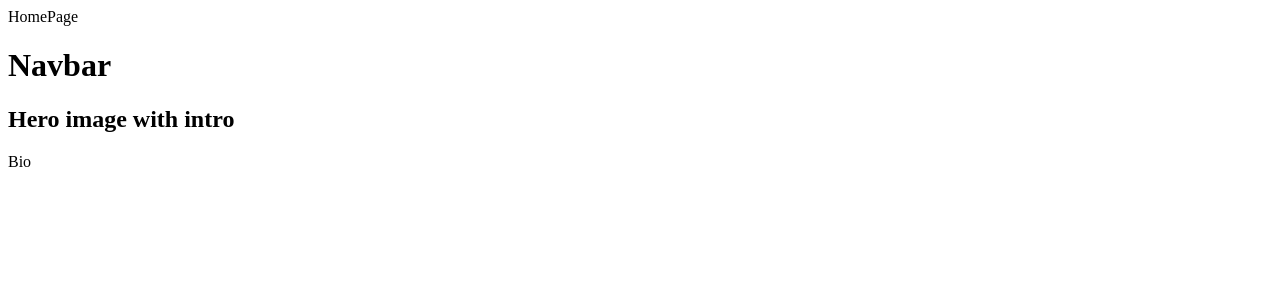
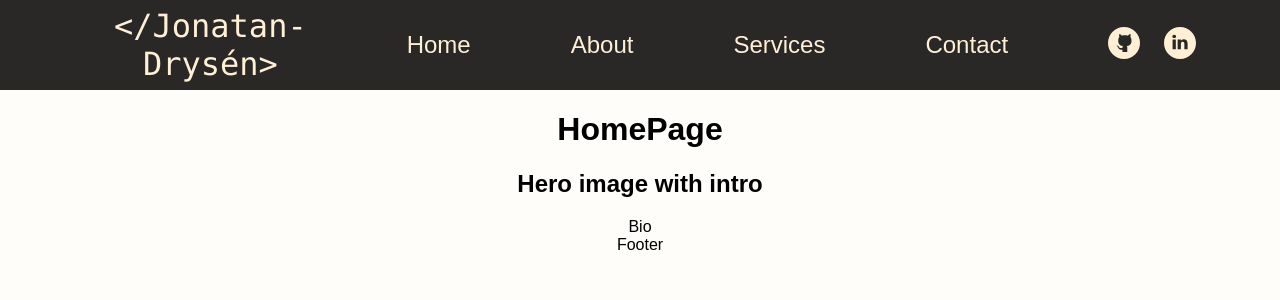
Before and after one commit to JonatanDrysen/portfolio, a React (Create React App) app in the folder client/: page / in a window 1280 px wide. Shown: the top 300 px of the page. Built offline with nearby package versions, Linux system fonts and the light colour scheme.

Commit message:
restarted progress on project, finished basic navbar style

```diff
--- a/client/src/App.css
+++ b/client/src/App.css
@@ -1,3 +1,10 @@
 .App {
   text-align: center;
 }
+
+body {
+  font-family: Arial, Helvetica, sans-serif;
+  margin: 0;
+  padding: 0;
+  background-color: #FFFDF9;
+}
--- a/client/src/App.js
+++ b/client/src/App.js
@@ -1,11 +1,13 @@
 import React from "react";
+import "./App.css"
 import { Route, Routes } from "react-router-dom"
-
 import HomePage from "./pages/HomePage"
+import Nav from "./components/Nav"
 
 function App() {
   return (
     <div className="App">
+      <Nav />
       <Routes>
         <Route path="/" element={<HomePage />} />
       </Routes>
--- /dev/null
+++ b/client/src/components/Footer.jsx
@@ -0,0 +1,7 @@
+import React from 'react'
+
+export default function Footer() {
+  return (
+    <div>Footer</div>
+  )
+}
--- a/client/src/components/Nav.jsx
+++ b/client/src/components/Nav.jsx
@@ -1,9 +1,47 @@
 import React from 'react'
 
+import { ReactComponent as Github } from "../utils/svgs/Github.svg"
+import { ReactComponent as LinkedIn } from "../utils/svgs/LinkedIn.svg"
+
+import {
+  NavbarContainer,
+  NavInnerContainer,
+  NavLeftContainer,
+  NavMiddleContainer,
+  NavRightContainer,
+  NavLink,
+  NameLogo,
+  SocialsContainer,
+  SocialsLink
+} from './styled/Nav.styled'
+import { Link } from 'react-router-dom'
+
 export default function Nav() {
+  const logo = "</Jonatan-Drysén>"
+
   return (
-    <div>
-        <h1>Navbar</h1>
-    </div>
+    <NavbarContainer>
+      <NavInnerContainer>
+
+        <NavLeftContainer>
+          <NameLogo to="/">{ logo }</NameLogo>
+        </NavLeftContainer>
+
+        <NavMiddleContainer>
+          <NavLink to="#">Home</NavLink>
+          <NavLink to="#">About</NavLink>
+          <NavLink to="#">Services</NavLink>
+          <NavLink to="#">Contact</NavLink>
+        </NavMiddleContainer>
+
+        <NavRightContainer>
+          <SocialsContainer>
+            <SocialsLink to="#"> <Github /> </SocialsLink>
+            <SocialsLink to="#"> <LinkedIn /> </SocialsLink>
+          </SocialsContainer>
+        </NavRightContainer>
+
+      </NavInnerContainer>
+    </NavbarContainer>
   )
 }
--- /dev/null
+++ b/client/src/components/styled/Nav.styled.jsx
@@ -0,0 +1,68 @@
+import styled from "styled-components"
+import { Link } from "react-router-dom"
+
+export const NavbarContainer = styled.nav`
+    width: 100%;
+    height: 90px;
+    display: flex;
+    flex-direction: column;
+`
+
+export const NavLeftContainer = styled.div`
+    display: flex;
+    flex: 25%;
+    justify-content: flex-start;
+    padding-left: 5%;
+    background-color: ${props => props.theme.colors.offBlack};
+    color: white;
+    align-items: center;
+`
+
+export const NavMiddleContainer = styled.div`
+    display: flex;
+    flex: 50%;
+    align-items: center;
+    justify-content: center;
+    background-color: ${props => props.theme.colors.offBlack};
+`
+
+export const NavRightContainer = styled.div`
+    display: flex;
+    flex: 25%;
+    align-items: center;
+    justify-content: flex-end;
+    padding-right: 5%;
+    color: white;
+    background-color: ${props => props.theme.colors.offBlack};
+`
+
+export const NavInnerContainer = styled.div`
+    display: flex;
+    width: 100%;
+    height: 90px;
+`
+
+export const NavLink = styled(Link)`
+    color: papayawhip;
+    font-size: x-large;
+    text-decoration: none;
+    margin: 50px;
+`
+
+export const NameLogo = styled(Link)`
+    color: papayawhip;
+    font-family: "consolas";
+    font-size: xx-large;
+    text-decoration: none;
+    margin: 50px;
+`
+
+export const SocialsContainer = styled.div`
+    color: ${props => props.theme.colors.offBlack};
+    padding: 10px;
+`
+
+export const SocialsLink = styled(Link)`
+    margin: 10px;
+    text-decoration: none;
+`
--- /dev/null
+++ b/client/src/components/styled/Theme.jsx
@@ -0,0 +1,19 @@
+import React from "react"
+import { ThemeProvider } from "styled-components"
+
+const mainTheme = {
+    fonts: [
+        "Roboto",
+        "Helvetica",
+        "sans-serif",
+    ],
+    colors: {
+        offBlack: "#2A2827",
+        powderWhite: "#FFFDF9",
+        papayaWhip: "#ffefd5"
+    }
+}
+
+export default function Theme({ children }) {
+    return <ThemeProvider theme={mainTheme}>{ children }</ThemeProvider>
+}
--- a/client/src/index.js
+++ b/client/src/index.js
@@ -2,10 +2,13 @@ import React from 'react';
 import ReactDOM from 'react-dom/client';
 import App from './App';
 import { BrowserRouter } from "react-router-dom"
+import Theme from './components/styled/Theme';
 
 const root = ReactDOM.createRoot(document.getElementById('root'));
 root.render(
-    <BrowserRouter>
+  <BrowserRouter>
+    <Theme>
       <App />
-    </BrowserRouter>
+    </Theme>
+  </BrowserRouter >
 );
--- a/client/src/pages/HomePage.jsx
+++ b/client/src/pages/HomePage.jsx
@@ -1,16 +1,15 @@
 import React from 'react'
 import Bio from '../components/Bio'
+import Footer from '../components/Footer'
 import Hero from '../components/Hero'
-import Nav from '../components/Nav'
 
 export default function HomePage() {
   return (
     <>
-    <div>HomePage</div>
-        <Nav />
-        <Hero />
-        <Bio />
-
+      <h1>HomePage</h1>
+      <Hero />
+      <Bio />
+      <Footer />
     </>
   )
 }
```
Also changed, not shown: client/src/utils/svgs/Github.svg (added), client/src/utils/svgs/LinkedIn.svg (added).
